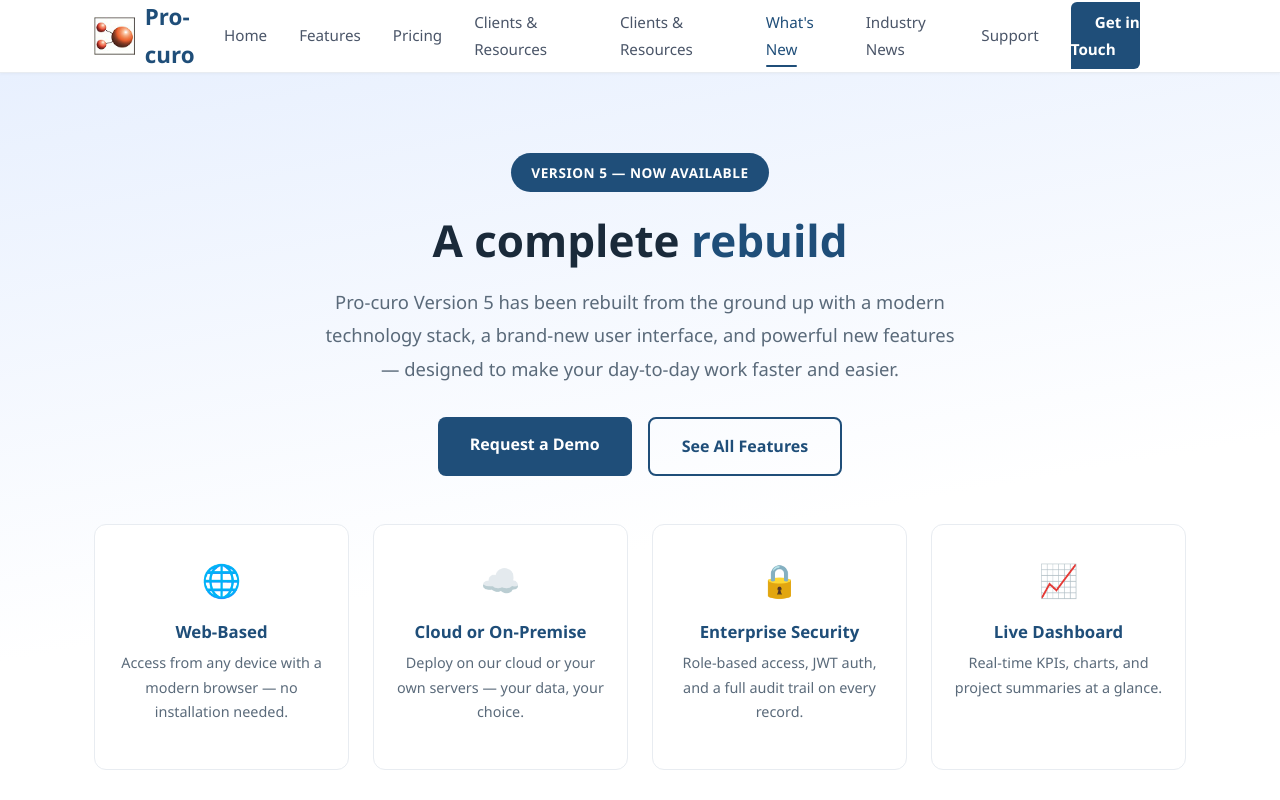
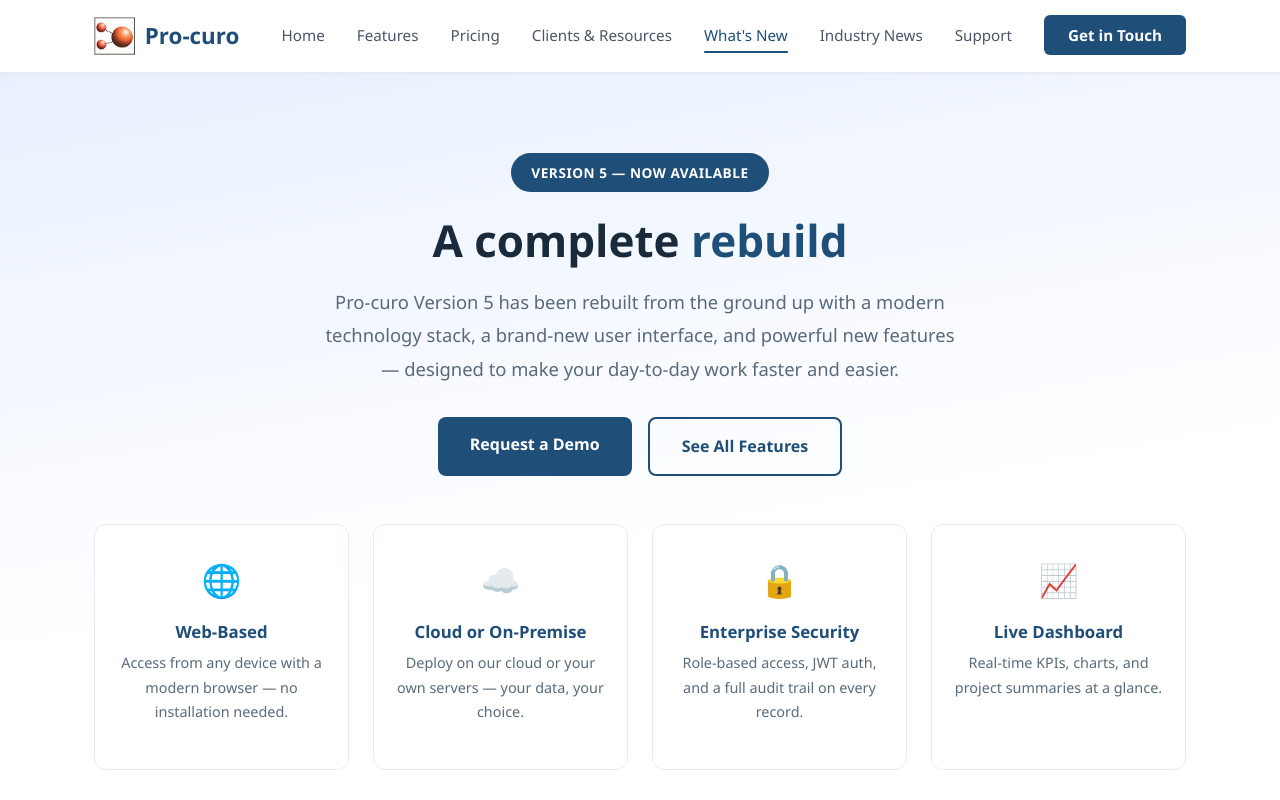
Before and after one commit to markwalker-pcs/pro-curo-website, a plain HTML site: page whats-new.html in a window 1280 px wide. Shown: the top 800 px of the page. Drawn offline with Linux system fonts and the light colour scheme.

Commit message:
Fix duplicate Clients & Resources link in whats-new nav

```diff
--- a/whats-new.html
+++ b/whats-new.html
@@ -139,7 +139,6 @@
           <li><a href="index.html">Home</a></li>
           <li><a href="features.html">Features</a></li>
           <li><a href="pricing.html">Pricing</a></li>
-          <li><a href="clients.html">Clients &amp; Resources</a></li>
           <li><a href="clients.html">Clients &amp; Resources</a></li>
           <li><a href="whats-new.html" class="active">What's New</a></li>
           <li><a href="industry-news.html">Industry News</a></li>
```
